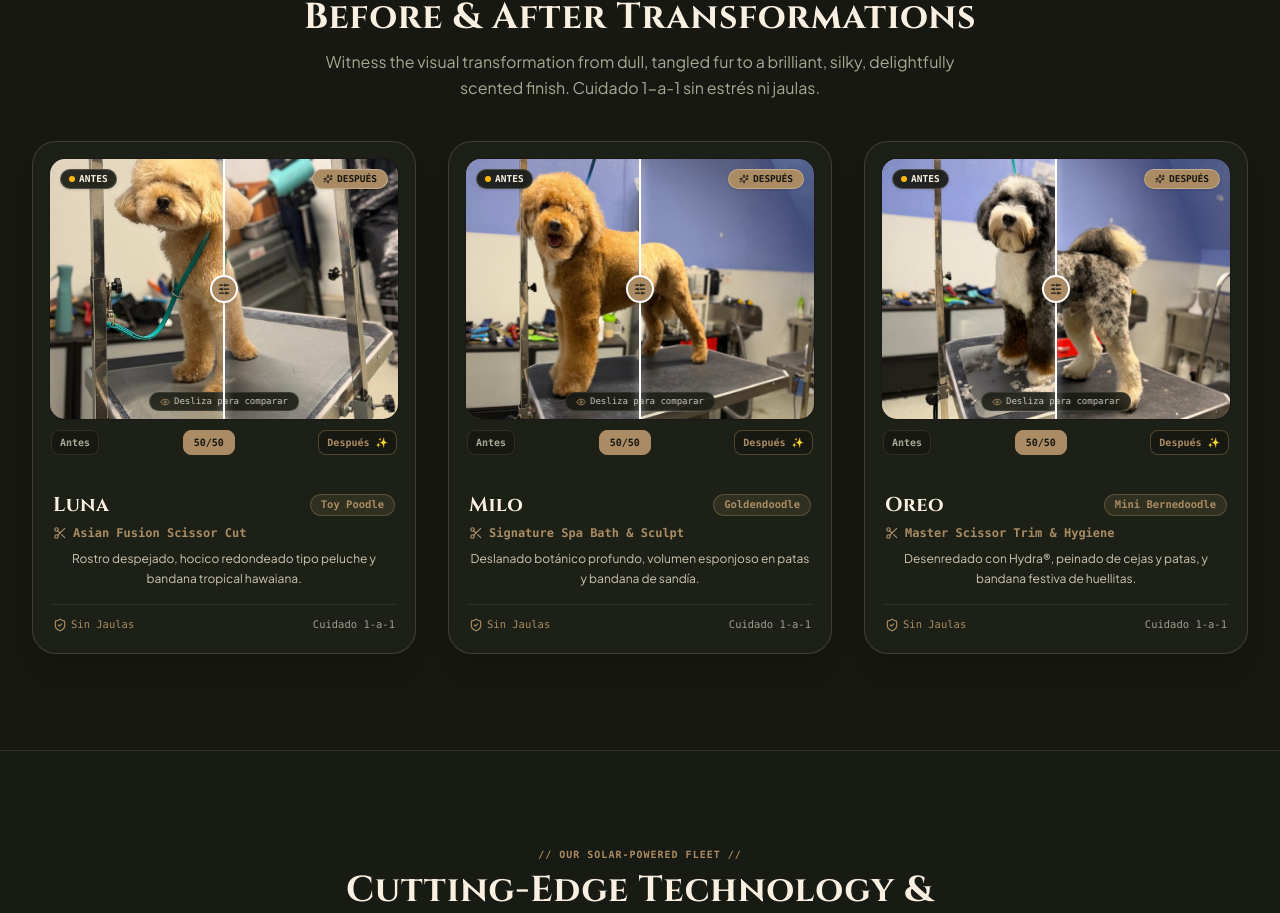
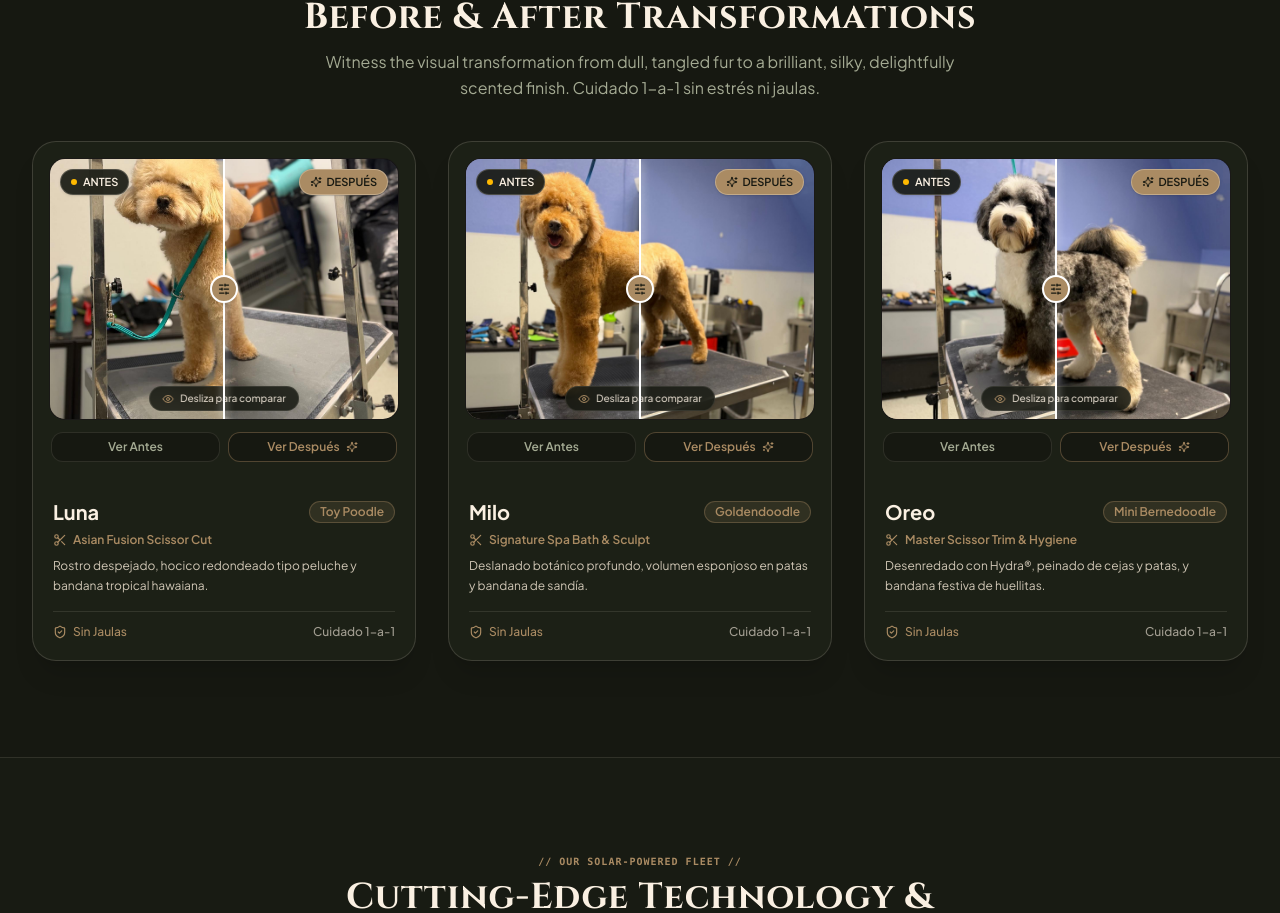
Before and after one commit to josmito93-debug/souva-mobile-pet-grooming, a React (Vite) app: page / in a window 1280 px wide. Shown: the part 6073-6986 px from the top of the page. Built offline with nearby package versions, Linux system fonts and the light colour scheme; no server answers; a web font is replaced by a local one.

Commit message:
style: unify card typography to sans-serif and remove 50/50 button

```diff
--- a/src/components/BeforeAfterSlider.tsx
+++ b/src/components/BeforeAfterSlider.tsx
@@ -122,13 +122,13 @@ function TransformationCard({ item }: { item: Transformation }) {
           </div>
 
           {/* Floating Badges */}
-          <div className="absolute top-2.5 left-2.5 z-20 px-2 py-0.5 rounded-full bg-[#161811]/90 backdrop-blur-md border border-[#FAF0E2]/20 text-[9.5px] font-mono font-bold text-[#FAF0E2] shadow pointer-events-none flex items-center gap-1">
+          <div className="absolute top-2.5 left-2.5 z-20 px-2.5 py-1 rounded-full bg-[#161811]/90 backdrop-blur-md border border-[#FAF0E2]/20 text-[11px] font-semibold text-[#FAF0E2] shadow pointer-events-none flex items-center gap-1.5">
             <span className="w-1.5 h-1.5 rounded-full bg-amber-400" />
             <span>ANTES</span>
           </div>
 
-          <div className="absolute top-2.5 right-2.5 z-20 px-2.5 py-0.5 rounded-full bg-[#AA8B63] backdrop-blur-md border border-[#FAF0E2]/30 text-[9.5px] font-mono font-bold text-[#161811] shadow pointer-events-none flex items-center gap-1">
-            <Sparkles className="h-2.5 w-2.5" />
+          <div className="absolute top-2.5 right-2.5 z-20 px-2.5 py-1 rounded-full bg-[#AA8B63] backdrop-blur-md border border-[#FAF0E2]/30 text-[11px] font-semibold text-[#161811] shadow pointer-events-none flex items-center gap-1">
+            <Sparkles className="h-3 w-3" />
             <span>DESPUÉS</span>
           </div>
 
@@ -144,46 +144,36 @@ function TransformationCard({ item }: { item: Transformation }) {
           </div>
 
           {/* Helper caption */}
-          <div className="absolute bottom-2 left-1/2 -translate-x-1/2 z-20 px-2.5 py-0.5 rounded-full bg-[#161811]/85 backdrop-blur-sm text-[9px] font-mono text-[#FAF0E2]/80 border border-[#FAF0E2]/10 pointer-events-none flex items-center gap-1 whitespace-nowrap">
-            <Eye className="h-2.5 w-2.5 text-[#AA8B63]" />
+          <div className="absolute bottom-2 left-1/2 -translate-x-1/2 z-20 px-3 py-1 rounded-full bg-[#161811]/85 backdrop-blur-sm text-[10px] font-medium text-[#FAF0E2]/85 border border-[#FAF0E2]/10 pointer-events-none flex items-center gap-1.5 whitespace-nowrap">
+            <Eye className="h-3 w-3 text-[#AA8B63]" />
             <span>Desliza para comparar</span>
           </div>
         </div>
 
-        {/* Quick Toggles */}
-        <div className="flex items-center justify-between gap-1 mt-2.5 px-0.5">
+        {/* Quick Toggles: Antes / Después (50/50 removed) */}
+        <div className="grid grid-cols-2 gap-2 mt-3 px-0.5">
           <button
             type="button"
-            onClick={() => setSliderPosition(5)}
-            className={`px-2 py-1 rounded-lg text-[10px] font-mono font-bold transition-colors cursor-pointer border ${
-              sliderPosition <= 15
-                ? "bg-[#AA8B63]/20 text-[#AA8B63] border-[#AA8B63]"
-                : "bg-[#161811] text-[#A4AA93] border-[#FAF0E2]/10 hover:text-[#FAF0E2]"
+            onClick={() => setSliderPosition(0)}
+            className={`py-1.5 px-3 rounded-xl text-xs font-semibold transition-all duration-200 cursor-pointer border text-center ${
+              sliderPosition <= 25
+                ? "bg-[#AA8B63] text-[#161811] border-[#AA8B63] shadow-md"
+                : "bg-[#161811] text-[#A4AA93] border-[#FAF0E2]/10 hover:text-[#FAF0E2] hover:border-[#FAF0E2]/25"
             }`}
           >
-            Antes
+            Ver Antes
           </button>
           <button
             type="button"
-            onClick={() => setSliderPosition(50)}
-            className={`px-2.5 py-1 rounded-lg text-[10px] font-mono font-bold transition-colors cursor-pointer border ${
-              sliderPosition > 35 && sliderPosition < 65
-                ? "bg-[#AA8B63] text-[#161811] border-[#AA8B63]"
-                : "bg-[#161811] text-[#A4AA93] border-[#FAF0E2]/10 hover:text-[#FAF0E2]"
+            onClick={() => setSliderPosition(100)}
+            className={`py-1.5 px-3 rounded-xl text-xs font-semibold transition-all duration-200 cursor-pointer border text-center flex items-center justify-center gap-1.5 ${
+              sliderPosition >= 75
+                ? "bg-[#AA8B63] text-[#161811] border-[#AA8B63] shadow-md"
+                : "bg-[#161811] text-[#AA8B63] border-[#AA8B63]/40 hover:bg-[#AA8B63]/20"
             }`}
           >
-            50/50
-          </button>
-          <button
-            type="button"
-            onClick={() => setSliderPosition(95)}
-            className={`px-2 py-1 rounded-lg text-[10px] font-mono font-bold transition-colors cursor-pointer border ${
-              sliderPosition >= 85
-                ? "bg-[#AA8B63]/20 text-[#AA8B63] border-[#AA8B63]"
-                : "bg-[#161811] text-[#AA8B63] border-[#AA8B63]/40 hover:bg-[#AA8B63]/30"
-            }`}
-          >
-            Después ✨
+            <span>Ver Después</span>
+            <Sparkles className="h-3 w-3" />
           </button>
         </div>
       </div>
@@ -192,15 +182,15 @@ function TransformationCard({ item }: { item: Transformation }) {
       <div className="p-4 sm:p-5 flex flex-col justify-between flex-1">
         <div>
           <div className="flex items-center justify-between gap-2 mb-1.5">
-            <h4 className="font-display font-bold text-xl text-[#FAF0E2]">
+            <h4 className="font-bold text-xl text-[#FAF0E2]">
               {item.name}
             </h4>
-            <span className="px-2.5 py-0.5 rounded-full bg-[#AA8B63]/15 border border-[#AA8B63]/35 text-[#AA8B63] font-mono text-[10.5px] font-bold">
+            <span className="px-2.5 py-0.5 rounded-full bg-[#AA8B63]/15 border border-[#AA8B63]/35 text-[#AA8B63] text-xs font-semibold">
               {item.breed}
             </span>
           </div>
 
-          <div className="flex items-center gap-1.5 text-xs text-[#AA8B63] font-mono font-semibold mb-2">
+          <div className="flex items-center gap-1.5 text-xs text-[#AA8B63] font-semibold mb-2">
             <Scissors className="h-3.5 w-3.5" />
             <span>{item.service}</span>
           </div>
@@ -210,12 +200,12 @@ function TransformationCard({ item }: { item: Transformation }) {
           </p>
         </div>
 
-        <div className="mt-4 pt-3 border-t border-[#FAF0E2]/10 flex items-center justify-between text-[10.5px] font-mono text-[#A4AA93]">
-          <span className="flex items-center gap-1 text-[#AA8B63]">
+        <div className="mt-4 pt-3 border-t border-[#FAF0E2]/10 flex items-center justify-between text-xs text-[#A4AA93]">
+          <span className="flex items-center gap-1.5 text-[#AA8B63] font-medium">
             <ShieldCheck className="h-3.5 w-3.5" />
             <span>Sin Jaulas</span>
           </span>
-          <span className="text-[#FAF0E2]/60">Cuidado 1-a-1</span>
+          <span className="text-[#FAF0E2]/60 font-medium">Cuidado 1-a-1</span>
         </div>
       </div>
     </div>
@@ -226,7 +216,7 @@ export function BeforeAfterSlider() {
   return (
     <div className="w-full max-w-7xl mx-auto">
       {/* 3 Distinct Cards Grid */}
-      <div className="grid grid-cols-1 md:grid-cols-3 gap-6 sm:gap-8">
+      <div className="grid grid-cols-1 md:grid-cols-3 gap-6 sm:gap-8 text-left">
         {TRANSFORMATIONS.map((item) => (
           <TransformationCard key={item.id} item={item} />
         ))}
```
